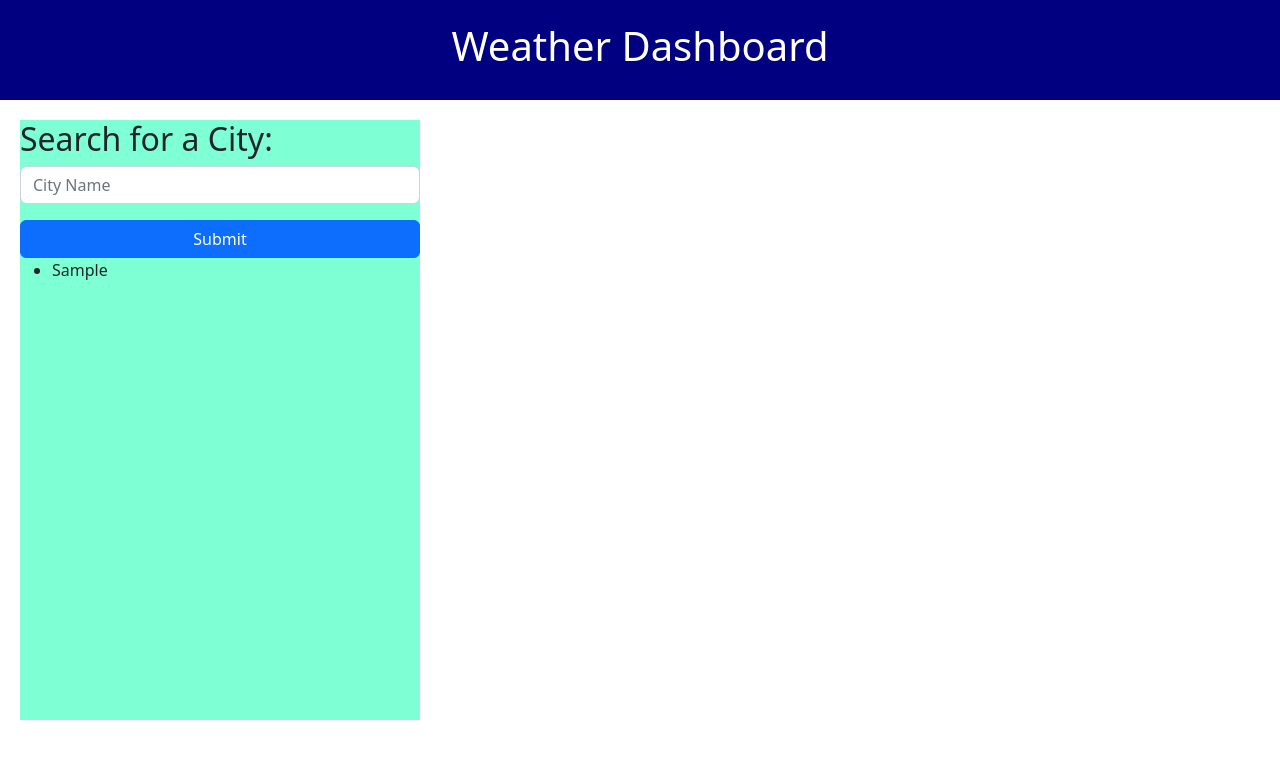
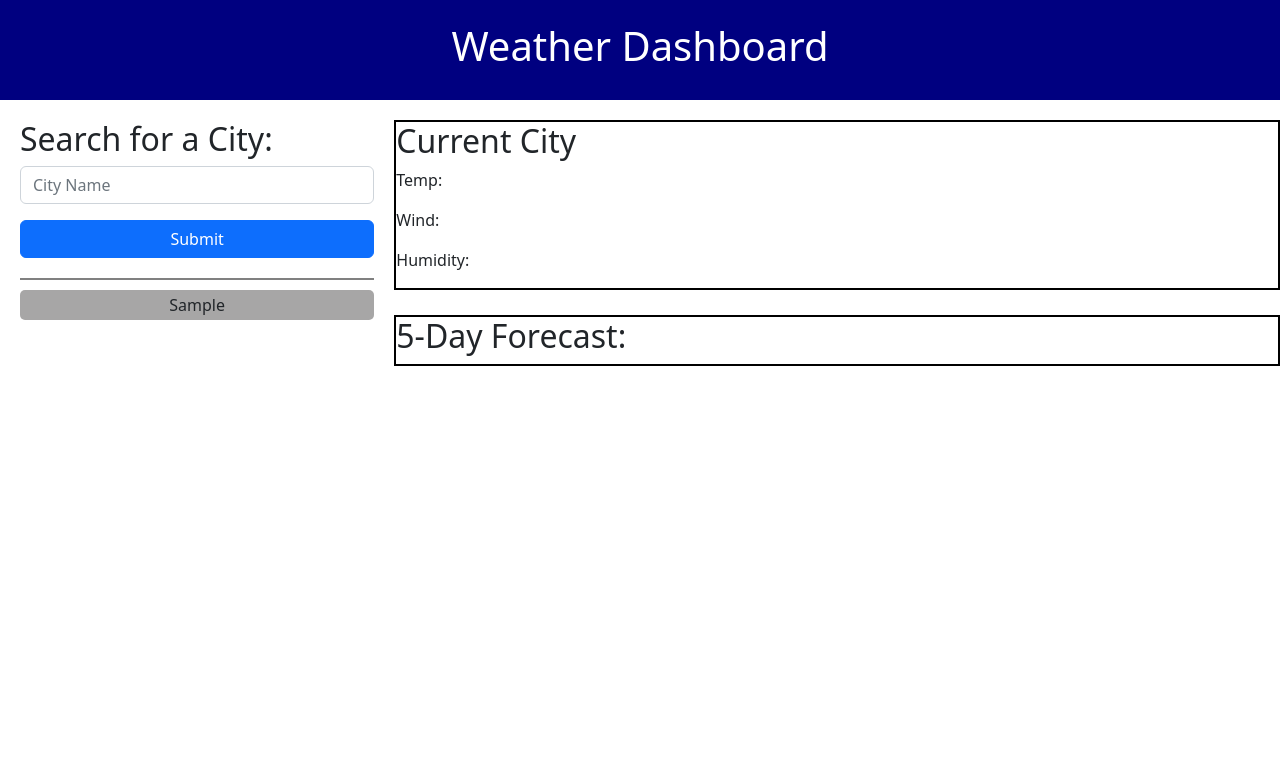
Before and after one commit to richiethie/weather-dashboard, a plain HTML site: page index.html in a window 1280 px wide. Both pictures are taken after typing "Sample" into the empty fields and a click on the input "Submit". Drawn offline with nearby package versions, Linux system fonts and the light colour scheme; no server answers.

Commit message:
Added styles and html

```diff
--- a/assets/script.js
+++ b/assets/script.js
@@ -10,6 +10,7 @@ function onLoad() {
     for (var i = 0; i < citySearches.length; i++) {
         var cityIndex = citySearches[i]
         var li = document.createElement('li')
+        li.classList.add('recentSearches')
         li.textContent = cityIndex
         cityList.appendChild(li)
     }
@@ -24,6 +25,7 @@ function submitCity() {
     for (var i = 0; i < citySearches.length; i++) {
         var cityIndex = citySearches[i]
         var li = document.createElement('li')
+        li.classList.add('recentSearches')
         li.textContent = cityIndex
         cityList.appendChild(li)
     }
--- a/assets/style.css
+++ b/assets/style.css
@@ -11,13 +11,59 @@ h1 {
     color: white;
 }
 
+.page-container {
+    display: flex;
+    width: 100%;
+    height: 1000px;
+    margin-top: 20px;
+}
+
 .input-container {
-    margin: 20px 20px 20px 20px;
-    background-color: aquamarine;
+    margin: 0px 20px 20px 20px;
     width: 400px;
-    height: 600px;
+    height: 100%;
 }
 
 .btn {
     width: 100%;
+    margin-bottom: 20px;
 }
+
+.cityList {
+    border-top: solid grey 2px;
+    padding: 0px;
+}
+
+.recentSearches {
+    display: flex;
+    justify-content: center;
+    align-items: center;
+    height: 30px;
+    border-radius: 5px;
+    margin-top: 10px;
+    list-style: none;
+    background-color: rgb(167, 166, 166);
+}
+
+.recentSearches:hover {
+    cursor: pointer;
+    background-color: rgb(68, 68, 68);
+    color: rgb(212, 146, 23);
+}
+
+.forecast-container {
+    display: flex;
+    width: 1000px;
+    flex-direction: column;
+}
+
+.current-weather {
+    border: solid black 2px;
+
+}
+
+.five-day-forecast {
+    margin-top: 25px;
+    border: solid black 2px;
+
+}
--- a/index.html
+++ b/index.html
@@ -21,7 +21,18 @@
                 </div>
                 <input class="btn btn-primary" id="citySearchBtn" type="submit" value="Submit">
 
-                <ul id="cityList"></ul>
+                <ul id="cityList" class="cityList"></ul>
+            </div>
+            <div class="forecast-container">
+                <div class="current-weather">
+                    <h2>Current City</h2>
+                    <p id="current-temp">Temp:</p>
+                    <p id="current-wind">Wind:</p>
+                    <p id="current-humidity">Humidity:</p>
+                </div>
+                <div class="five-day-forecast">
+                    <h2>5-Day Forecast:</h2>
+                </div>
             </div>
         </div>
 
```
